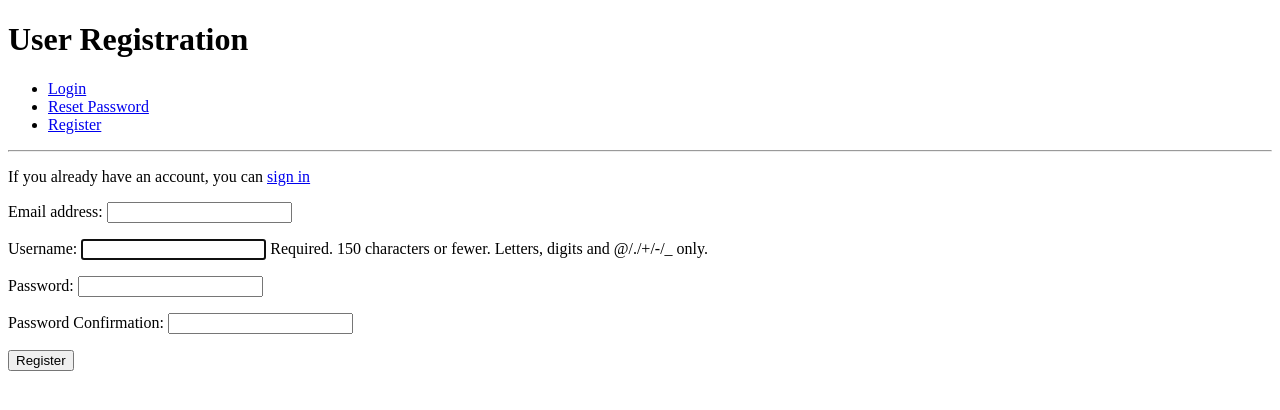
After one commit to JBroks/django_auth, a Django app: page /accounts/register/ in a window 1280 px wide. The commit adds this page. Shown: the top 410 px of the page. Run offline with Django 3.2, Linux system fonts and the light colour scheme.

Commit message:
Password reset, registration and login added

```diff
--- a/accounts/forms.py
+++ b/accounts/forms.py
@@ -1,7 +1,45 @@
 from django import forms
+from django.contrib.auth.models import User
+from django.contrib.auth.forms import UserCreationForm
+from django.core.exceptions import ValidationError
 
 
 class UserLoginForm(forms.Form):
-    """Forms to be used to lo users in"""
+    """Form to be used to log users in"""
+
     username = forms.CharField()
     password = forms.CharField(widget=forms.PasswordInput)
+
+
+class UserRegistrationForm(UserCreationForm):
+    """Form used to register a new user"""
+
+    password1 = forms.CharField(
+        label="Password",
+        widget=forms.PasswordInput)
+    password2 = forms.CharField(
+        label="Password Confirmation",
+        widget=forms.PasswordInput)
+
+    class Meta:
+        model = User
+        fields = ['email', 'username', 'password1', 'password2']
+
+    def clean_email(self):
+        email = self.cleaned_data.get('email')
+        username = self.cleaned_data.get('username')
+        if User.objects.filter(email=email).exclude(username=username):
+            raise forms.ValidationError(u'Email address must be unique')
+        return email
+
+    def clean_password2(self):
+        password1 = self.cleaned_data.get('password1')
+        password2 = self.cleaned_data.get('password2')
+
+        if not password1 or not password2:
+            raise ValidationError("Please confirm your password")
+
+        if password1 != password2:
+            raise ValidationError("Passwords must match")
+
+        return password2
--- a/accounts/templates/login.html
+++ b/accounts/templates/login.html
@@ -10,4 +10,7 @@
         {{ login_form }}
         <button type="submit">Login</button>
     </form>
+
+    <p><a href="{% url 'password_reset' %}">Reset Password</a></p>
+
 {% endblock %}
--- /dev/null
+++ b/accounts/templates/profile.html
@@ -0,0 +1,3 @@
+{% extends 'base.html' %} {% block page_title %}{{ user }}'s Profile{% endblock %} {% block page_heading %}{{ user }}'s Profile{% endblock %} {% block content %}
+<p>{{ profile.email }}</p>
+{% endblock %}
--- /dev/null
+++ b/accounts/templates/registration.html
@@ -0,0 +1,16 @@
+{% extends 'base.html' %}
+
+{% block page_title %}Registration Page{% endblock %}
+
+{% block page_heading %}User Registration{% endblock %}
+
+{% block content %}
+<p>If you already have an account, you can <a href="{% url 'login' %}">sign in </a></p>
+
+<form method="post">
+        {% csrf_token %}
+        {{ registration_form.as_p }}
+        <button type="submit">Register</button>
+</form>
+
+{% endblock %}
--- /dev/null
+++ b/accounts/url_reset.py
@@ -0,0 +1,12 @@
+from django.conf.urls import url
+from django.core.urlresolvers import reverse_lazy
+from django.contrib.auth.views import password_reset, password_reset_done, password_reset_confirm, password_reset_complete
+
+urlpatterns = [
+    url('^$', password_reset,
+    {'post_reset_redirect': reverse_lazy('password_reset_done')}, name='password_reset'),
+    url(r'^done/$', password_reset_done, name='password_reset_done'),
+    url(r'^(?P<uidb64>[0-9A-Za-z]+)-(?P<token>.+)/$', password_reset_confirm,
+        {'post_reset_redirect': reverse_lazy('password_reset_complete')}, name='password_reset_confirm'),
+    url('^complete/$', password_reset_complete, name='password_reset_complete')
+]
--- /dev/null
+++ b/accounts/urls.py
@@ -0,0 +1,11 @@
+from django.conf.urls import url, include
+from accounts.views import logout, login, registration, user_profile
+from accounts import url_reset
+
+urlpatterns = [
+    url(r'^logout/', logout, name="logout"),
+    url(r'^login/', login, name="login"),
+    url(r'^register/', registration, name="registration"),
+    url(r'^profile/', user_profile, name="profile"),
+    url(r'^password-reset/', include(url_reset))
+]
--- a/accounts/views.py
+++ b/accounts/views.py
@@ -1,9 +1,10 @@
 from django.shortcuts import render, redirect, reverse
 from django.contrib import auth, messages
 from django.contrib.auth.decorators import login_required
-from accounts.forms import UserLoginForm
+from django.contrib.auth.models import User
+from accounts.forms import UserLoginForm, UserRegistrationForm
 
-# Create your views here.
+
 def index(request):
     """Return the index.html file"""
     return render(request,  'index.html')
@@ -12,8 +13,9 @@ def index(request):
 def logout(request):
     """Log the user out"""
     auth.logout(request)
-    messages.success(request, "You have successfully been logged out!")
+    messages.success(request, "You have successfully been logged out")
     return redirect(reverse('index'))
+
 
 def login(request):
     """Return a login page"""
@@ -25,13 +27,42 @@ def login(request):
         if login_form.is_valid():
             user = auth.authenticate(username=request.POST['username'],
                                     password=request.POST['password'])
+            messages.success(request, "You have successfully logged in!")
+
             if user:
                 auth.login(user=user, request=request)
-                messages.success(request, "You have successfully logged in!")
                 return redirect(reverse('index'))
             else:
                 login_form.add_error(None, "Your username or password is incorrect")
     else:
-        login_form=UserLoginForm()
+        login_form = UserLoginForm()
+    return render(request, 'login.html', {'login_form': login_form})
 
-    return render(request, 'login.html', {"login_form": login_form})
+
+def registration(request):
+    """Render the registration page"""
+    if request.user.is_authenticated:
+        return redirect(reverse('index'))
+
+    if request.method == "POST":
+        registration_form = UserRegistrationForm(request.POST)
+
+        if registration_form.is_valid():
+            registration_form.save()
+
+            user = auth.authenticate(username=request.POST['username'],
+                                     password=request.POST['password1'])
+            if user:
+                auth.login(user=user, request=request)
+                messages.success(request, "You have successfully registered")
+            else:
+                messages.error(request, "Unable to register your account at this time")
+    else:
+        registration_form = UserRegistrationForm()
+    return render(request, 'registration.html', {
+        "registration_form": registration_form})
+
+def user_profile(request):
+    """The user's profile page"""
+    user = User.objects.get(email=request.user.email)
+    return render(request, 'profile.html', {"profile": user})
--- a/django_auth/settings.py
+++ b/django_auth/settings.py
@@ -121,3 +121,5 @@ USE_TZ = True
 STATIC_URL = '/static/'
 
 MESSAGE_STORAGE = "django.contrib.messages.storage.session.SessionStorage"
+
+EMAIL_BACKEND = "django.core.mail.backends.console.EmailBackend"
--- a/django_auth/urls.py
+++ b/django_auth/urls.py
@@ -13,13 +13,13 @@ Including another URLconf
     1. Import the include() function: from django.conf.urls import url, include
     2. Add a URL to urlpatterns:  url(r'^blog/', include('blog.urls'))
 """
-from django.conf.urls import url
+from django.conf.urls import url, include
 from django.contrib import admin
-from accounts.views import index, logout, login
+from accounts.views import index
+from accounts import urls as accounts_urls
 
 urlpatterns = [
     url(r'^admin/', admin.site.urls),
     url(r'^$', index, name="index"),
-    url(r'^accounts/logout/$', logout, name="logout"),
-    url(r'^accounts/login/$', login, name="login")
+    url(r'^accounts/', include(accounts_urls))
 ]
--- a/templates/base.html
+++ b/templates/base.html
@@ -11,10 +11,11 @@
         <ul>
             {% if user.is_authenticated %}
             <li><a href="{% url 'logout' %}">Logout</a></li>
-            <li><a href="#">Profile</a></li>
+            <li><a href="{% url 'profile' %}">Profile</a></li>
             {% else %}
             <li><a href="{% url 'login' %}">Login</a></li>
-            <li><a href="#">Register</a></li>
+            <li><a href="{% url 'password_reset' %}">Reset Password</a></li>
+            <li><a href="{% url 'registration' %}">Register</a></li>
             {% endif %}
         </ul>
     </nav>
--- /dev/null
+++ b/templates/registration/password_reset_complete.html
@@ -0,0 +1,4 @@
+{% extends 'base.html' %} {% block page_title %}Password Reset Complete{% endblock %} {% block page_heading %}Password reset complete{% endblock %}
+{% block content %}
+<p>Your new password has been set. You can log in now on the <a href="{% url 'login' %}">log in page</a>.</p>
+{% endblock %}
--- /dev/null
+++ b/templates/registration/password_reset_done.html
@@ -0,0 +1,4 @@
+{% extends 'base.html' %} {% block page_title %}Password Reset Done{% endblock %} {% block page_heading %}Check Your Inbox{% endblock %}
+{% block content %}
+<p>We've emailed you instructions for setting your password. You should receive the email shortly!</p>
+{% endblock %}
```
Also changed, not shown: templates/registration/password_reset_confirm.html (added, +11 -0 lines), templates/registration/password_reset_email.html (added, +18 -0 lines), templates/registration/password_reset_form.html (added, +17 -0 lines), db.sqlite3.
